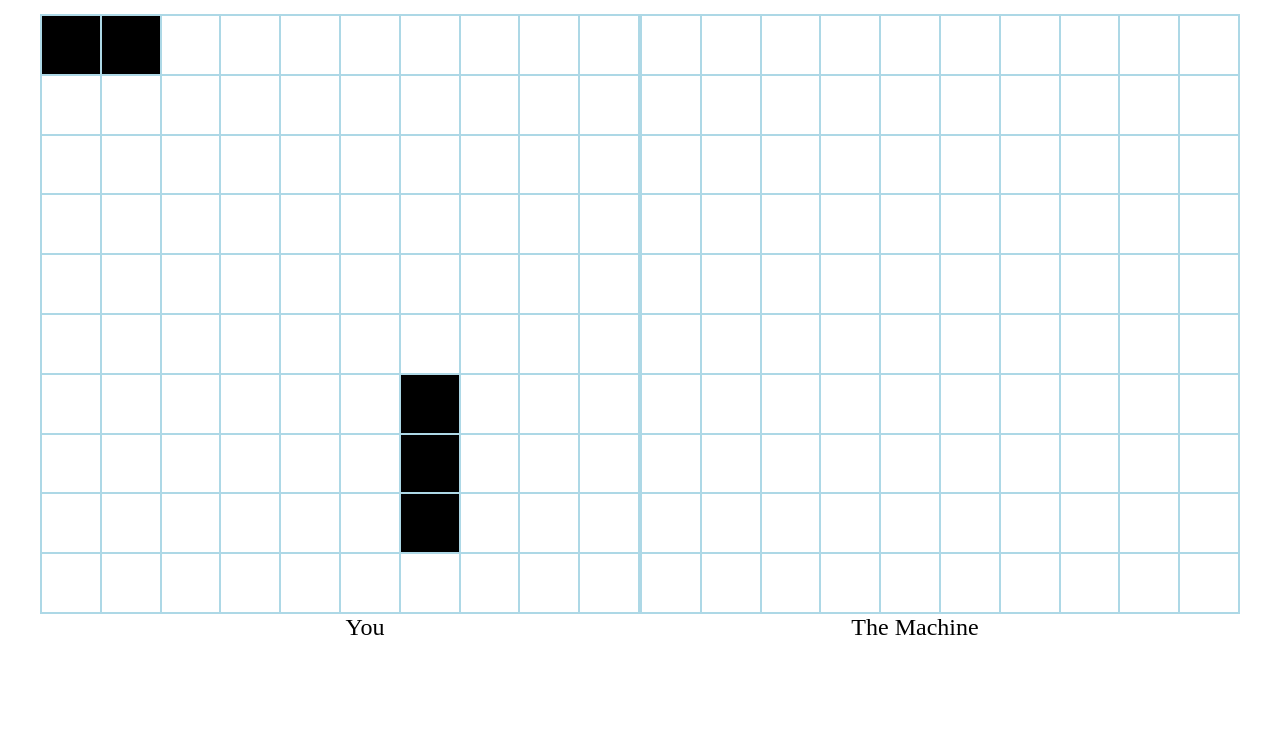
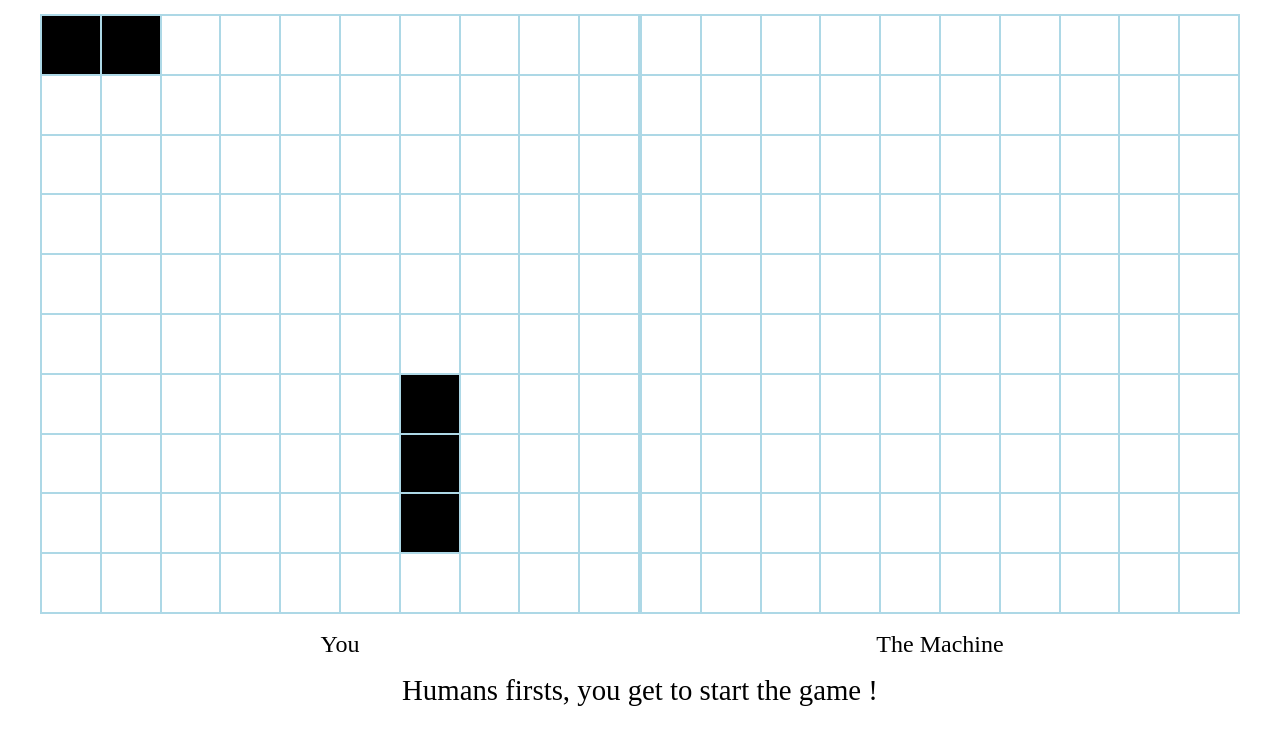
Before and after one commit to oBanton26/battleship-project, a website built with webpack: page src/template.html in a window 1280 px wide. Shown: the part 98-842 px from the top of the page. Before the commit the page ends 800 px from the top, so only its background shows below. Built offline with nearby package versions, Linux system fonts and the light colour scheme.

Commit message:
Adapt displayMessage to really display

```diff
--- a/src/DOM/computersTurn.js
+++ b/src/DOM/computersTurn.js
@@ -4,7 +4,8 @@ import { displayGameboard } from "./displayGameboard";
 import { convertNumberIntoCoords, isValidShot } from "./eventListeners";
 
 export function displayMessage (message) {
-    console.log(message);
+    const messageContainer = document.querySelector('.message-container');
+    messageContainer.textContent = message;
 };
 
 export function computersPlay () {
--- a/src/styles.css
+++ b/src/styles.css
@@ -51,9 +51,9 @@ h1 {
 }
 
 .gameboard-container {
-    display: flex;
-    flex-wrap: wrap;
-    justify-content: space-evenly;
+    display: grid;
+    grid-template: 10fr 1fr / 1fr 1fr;
+    place-items: center;
 }
 
 .player-name {
@@ -61,3 +61,8 @@ h1 {
     width: 450px;
     text-align: center;
 }
+
+.message-container {
+    text-align: center;
+    font-size: 1.8rem;
+}
--- a/src/template.html
+++ b/src/template.html
@@ -13,5 +13,6 @@
         <div class="player-name">You</div>
         <div class="player-name">The Machine</div>
     </div>
+    <div class="message-container">Humans firsts, you get to start the game !</div>
 </body>
 </html>
```
